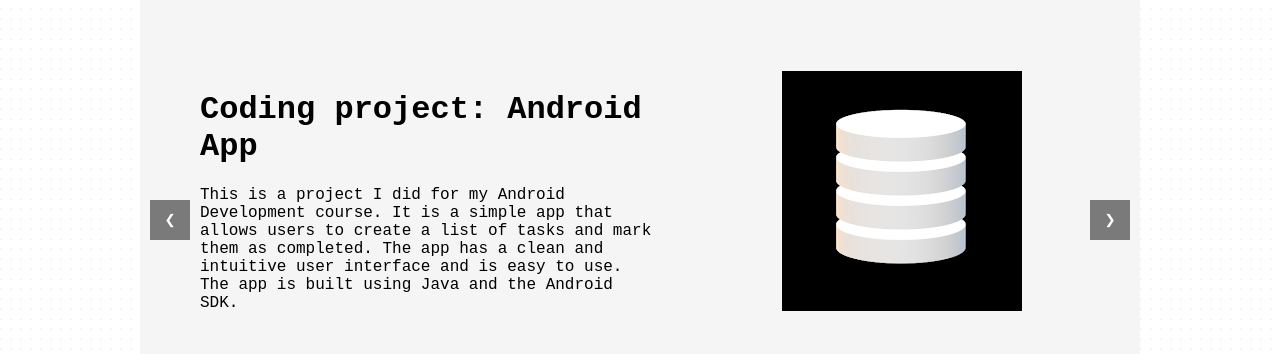
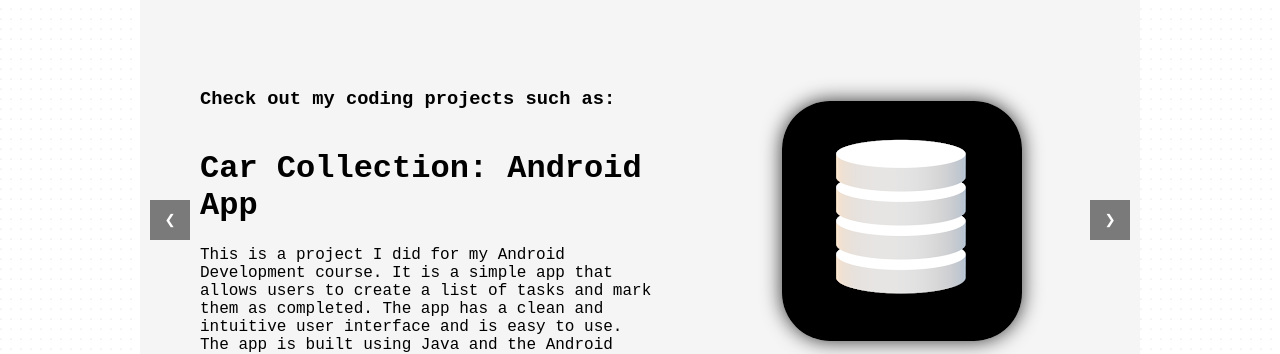
Before and after one commit to laurens88/laurensdebruin.github.io, a React (Create React App) app in the folder my-app/: page /#/ in a window 1280 px wide. Shown: the part 595-949 px from the top of the page. Built offline with nearby package versions, Linux system fonts and the light colour scheme.

Commit message:
implement dark mode slide styling

```diff
--- a/my-app/src/components/photographySlide.js
+++ b/my-app/src/components/photographySlide.js
@@ -1,11 +1,25 @@
 import styles from '../styles/photographySlide.module.css';
+import Grid from "@mui/material/Grid";
 
-function photographySlide() {
+function PhotographySlide() {
   return (
-    <div>
-      <h1>Photography Slide</h1>
+    <div className={styles.slide}>
+    <Grid container spacing={2} direction="row">
+    <Grid item md={6}>
+    <div className={styles.text}>
+      <h1>Coding project: Android App</h1>
+        <p>
+            This is a project I did for my Android Development course. It is a simple app that allows users to create a list of tasks and mark them as completed.
+            The app has a clean and intuitive user interface and is easy to use. The app is built using Java and the Android SDK.
+        </p>
+        </div>
+        </Grid>
+        <Grid item md={6} className={styles.logo}>
+        <img src="/photography/wildlife/crab.jpg" alt="Android App" />
+        </Grid>
+        </Grid>
     </div>
   );
 }
 
-export default photographySlide;
+export default PhotographySlide;
--- a/my-app/src/components/projectsSlide.js
+++ b/my-app/src/components/projectsSlide.js
@@ -4,11 +4,12 @@ import Grid from "@mui/material/Grid";
 
 function ProjectsSlide() {
   return (
-    <div className={styles.projectsSlide}>
+    <div className={styles.slide}>
     <Grid container spacing={2} direction="row">
     <Grid item md={6}>
     <div className={styles.text}>
-      <h1>Coding project: Android App</h1>
+      <h3>Check out my coding projects such as:</h3>
+      <h1>Car Collection: Android App</h1>
         <p>
             This is a project I did for my Android Development course. It is a simple app that allows users to create a list of tasks and mark them as completed.
             The app has a clean and intuitive user interface and is easy to use. The app is built using Java and the Android SDK.
--- a/my-app/src/components/slideshow.js
+++ b/my-app/src/components/slideshow.js
@@ -5,7 +5,7 @@ const Slideshow = ({ slides }) => {
   const [currentSlide, setCurrentSlide] = useState(0);
   const [progress, setProgress] = useState(0);
   const timeoutRef = useRef(null);
-  const interval = 8000;
+  const interval = 80000;
 
   const resetTimeout = () => {
     if (timeoutRef.current) {
--- a/my-app/src/screens/homePage.js
+++ b/my-app/src/screens/homePage.js
@@ -11,6 +11,7 @@ import Resume_english from "../assets/downloads/Resume_LaurensdeBruin.pdf";
 import ContactForm from "../components/contactForm";
 import Slideshow from "../components/slideshow";
 import ProjectsSlide from "../components/projectsSlide";
+import PhotographySlide from "../components/photographySlide";
 import "../App.css";
 
 function Home() {
@@ -19,7 +20,7 @@ function Home() {
   const handleContactOpen = () => setContactOpen(true);
   const handleContactClose = () => setContactOpen(false);
 
-  const slides = [<ProjectsSlide/>, <ProjectsSlide/>];
+  const slides = [<ProjectsSlide/>, <PhotographySlide/>];
   return (
     <div>
       <div className="desktop-nav">
--- a/my-app/src/styles/photographySlide.module.css
+++ b/my-app/src/styles/photographySlide.module.css
@@ -0,0 +1,8 @@
+.slide {
+    display: flex;
+    flex-direction: column;
+    align-items: center;
+    height: 100vh;
+    background-color: #f5f5f5;
+    padding: 10% 10px 0 60px;
+}
--- a/my-app/src/styles/projectsSlide.module.css
+++ b/my-app/src/styles/projectsSlide.module.css
@@ -1,4 +1,4 @@
-.projectsSlide{
+.slide{
     display: flex;
     flex-direction: column;
     align-items: center;
@@ -7,10 +7,20 @@
     padding: 10% 10px 0 60px;
 }
 
+[data-theme="dark"] .slide {
+    background-color: rgb(0, 1, 35);
+}
+
 .text {
     display: flex;
     flex-direction: column;
     justify-content: end;
+    padding: 0;
+    margin: 0;
+}
+
+[data-theme="dark"] .text {
+    color: white;
 }
 
 .logo {
@@ -18,5 +28,13 @@
     justify-content: center;
     align-items: center;
     width: 30%;
+}
 
+.logo img {
+    border-radius: 20%;
+    box-shadow: 0 0 20px rgba(0, 0, 0, 0.8);
 }
+
+[data-theme="dark"] .logo img {
+    box-shadow: 0 0 20px rgba(255, 255, 255, 0.5);
+}
--- a/my-app/src/styles/slideshow.module.css
+++ b/my-app/src/styles/slideshow.module.css
@@ -6,7 +6,6 @@
     margin: auto;
     overflow: hidden;
     margin: 75px auto;
-    border: 30px;
     border-radius: 3%;
   }
 
```
